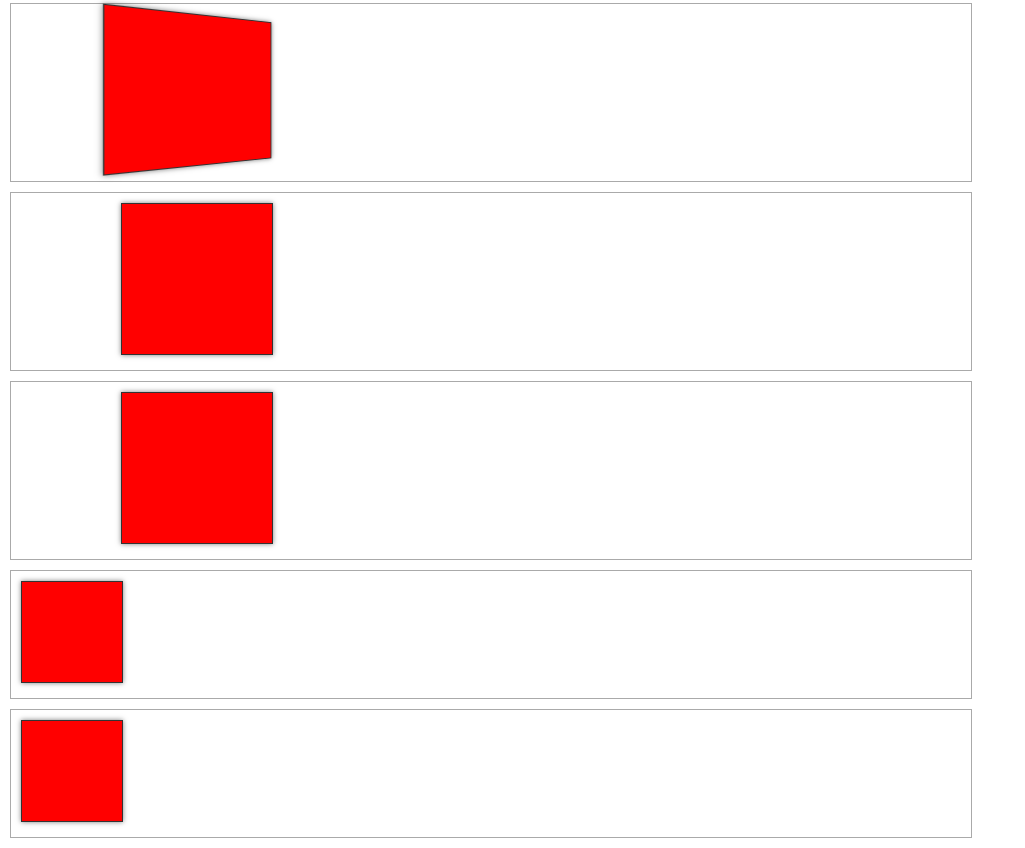
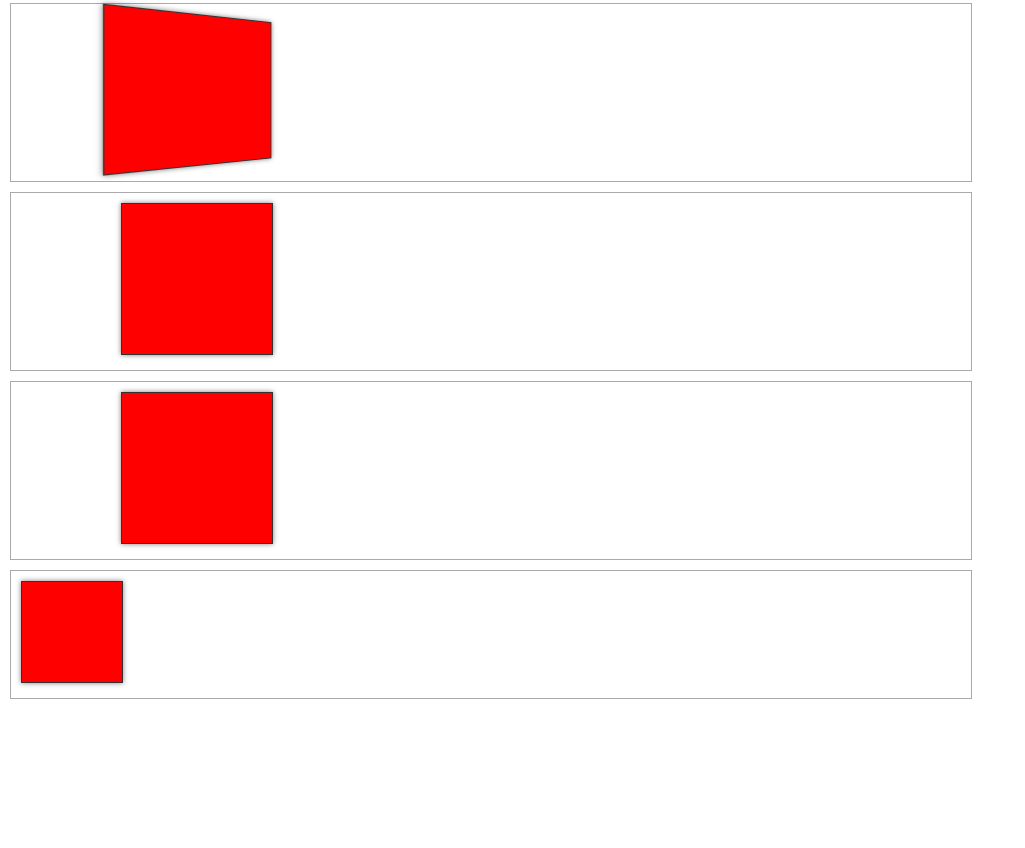
Before and after one commit to skeep/skeeplab, a plain HTML site: page css3animationtest/index.html in a window 1280 px wide. Shown: the part 485-1333 px from the top of the page, without its empty margins (0-1025 px from the left). After the commit the page ends 1194 px from the top, so only its background shows below. Drawn offline with Linux system fonts and the light colour scheme.

Commit message:
removing one box

```diff
--- a/css3animationtest/index.html
+++ b/css3animationtest/index.html
@@ -31,8 +31,5 @@
 		<div class="container">
 			<div class="box"></div>
 		</div>
-		<div class="container">
-			<div class="box"></div>
-		</div>
 	</body>
 </html>
```
